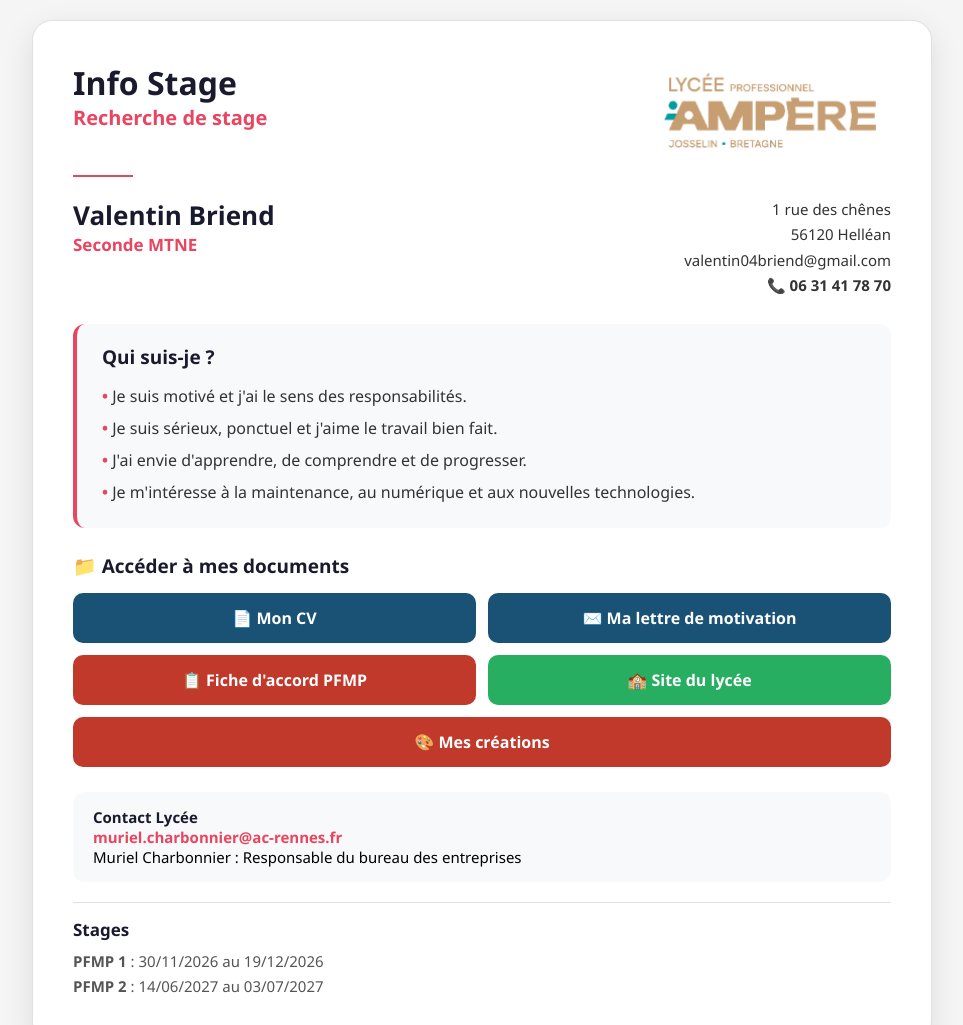
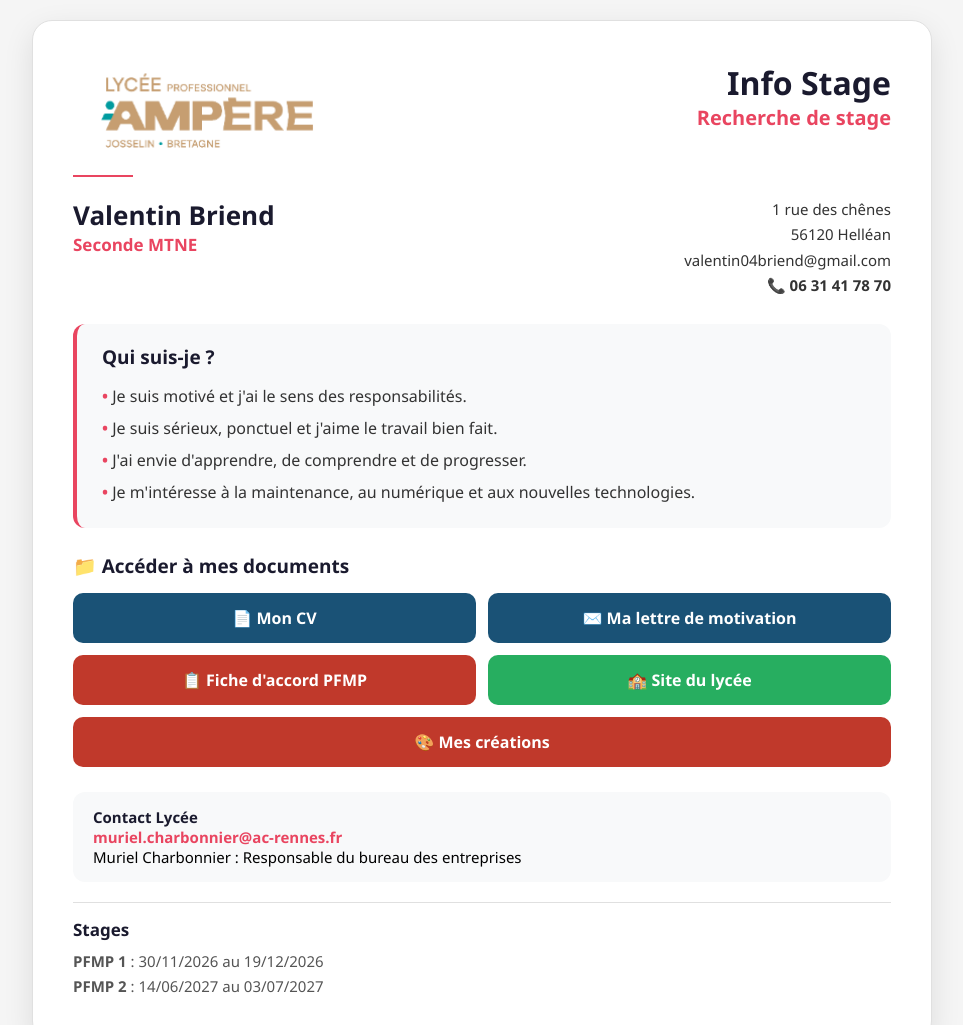
Before and after one commit to valentinbriend/stage, a plain HTML site: page index.html in a window 1280 px wide. Shown: the top 1025 px of the page, without its empty margins (158-1121 px from the left). Drawn offline with Linux system fonts and the light colour scheme.

Commit message:
Update header comment and image alignment

```diff
--- a/index.html
+++ b/index.html
@@ -336,13 +336,13 @@
 
     <div class="carte">
 
-        <!-- En-tête -->
+        <!-- En-tête inversé : logo à gauche, texte à droite -->
         <div class="entete">
-            <div class="entete-gauche">
+            <img src="logo Ampere.png" alt="Logo Lycée Ampère" class="entete-logo" />
+            <div class="entete-gauche" style="text-align: right;">
                 <h1 class="titre-principal">Info Stage</h1>
                 <p class="sous-titre">Recherche de stage</p>
             </div>
-            <img src="logo Ampere.png" alt="Logo Lycée Ampère" class="entete-logo" />
         </div>
 
         <hr class="separateur" />
```
